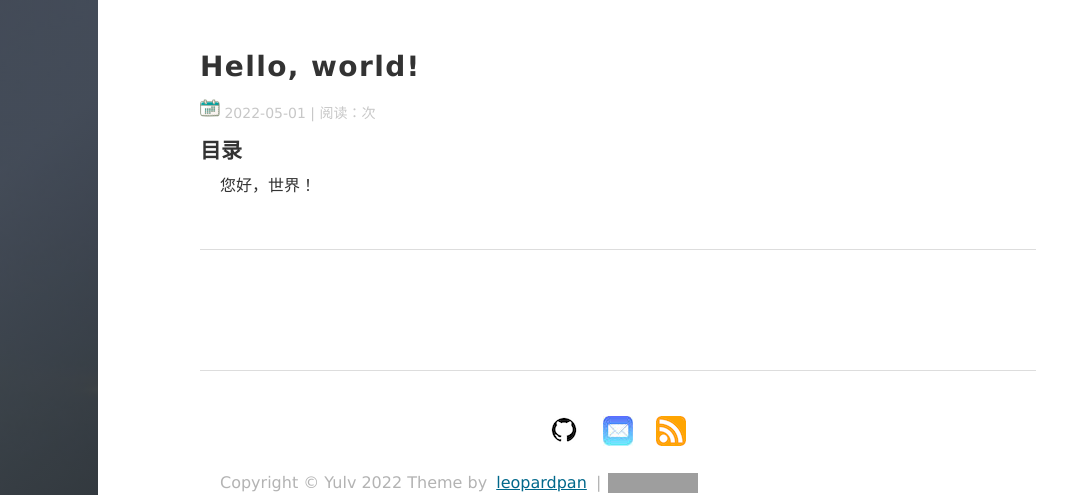
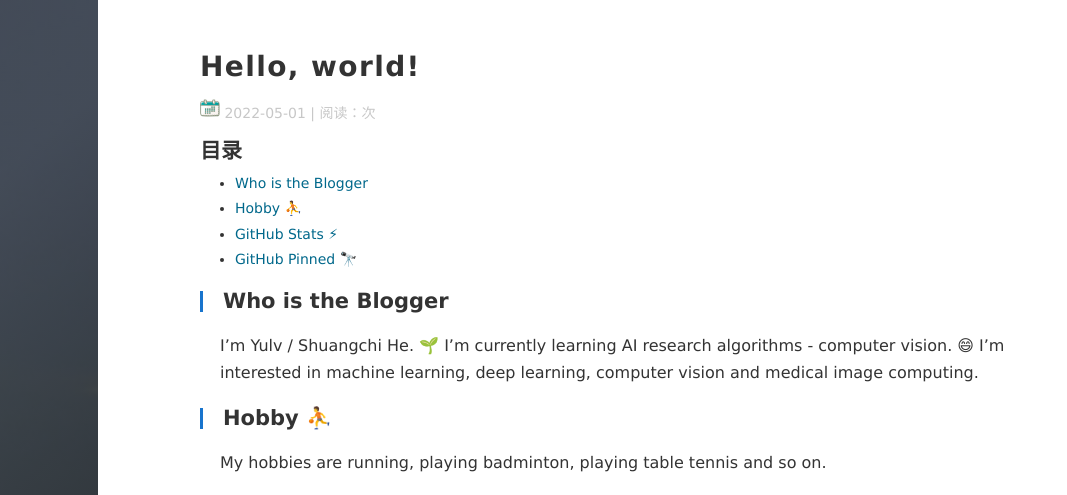
Before and after one commit to Yulv-git/Yulv-git.github.io, a Jekyll site: the page built from _posts/2022-05-01-Hello-World.md, in a window 1280 px wide and 1400 px high. Shown: the top 495 px of the window, without its empty margins (184-1251 px from the left). Built offline with Jekyll 4.4.1, drawn with Linux system fonts in a browser that asks for light colours; nearby versions of some CDN libraries; comment, search, counter and statistics services are not loaded; some of the changed text lies outside the part shown; grey boxes are pictures that could not be loaded.

```diff
--- a/_posts/2022-05-01-Hello-World.md
+++ b/_posts/2022-05-01-Hello-World.md
@@ -5,8 +5,34 @@ description: ""
 tags: 博客
 ---
 
-您好，世界！
+## Who is the Blogger
 
-<!-- ## PASS
+I'm Yulv / Shuangchi He.
+🌱 I'm currently learning AI research algorithms - computer vision.
+😄 I'm interested in machine learning, deep learning, computer vision and medical image computing.
 
-pass -->
+## Hobby ⛹
+
+My hobbies are running, playing badminton, playing table tennis and so on.
+
+## GitHub Stats ⚡
+
+<img src="https://github-readme-stats.vercel.app/api?username=Yulv-git&show_icons=true&include_all_commits=true&count_private=true&hide_border=true" />
+
+<img src="https://github-readme-stats.vercel.app/api/top-langs/?username=Yulv-git&show_icons=true&hide_border=true&layout=compact&langs_count=12" />
+
+## GitHub Pinned 🔭
+
+<img src="https://github-readme-stats.vercel.app/api/pin/?username=Yulv-git&repo=Awesome-Ultrasound-Standard-Plane-Detection" />
+
+<img src="https://github-readme-stats.vercel.app/api/pin/?username=Yulv-git&repo=Model_Inference_Deployment" />
+
+<img src="https://github-readme-stats.vercel.app/api/pin/?username=Yulv-git&repo=Campus_network_OM_WAL" />
+
+<img src="https://github-readme-stats.vercel.app/api/pin/?username=Yulv-git&repo=Correlation_and_Agreement_Analysis" />
+
+<img src="https://github-readme-stats.vercel.app/api/pin/?username=Yulv-git&repo=Search-for-Typos" />
+
+<img src="https://github-readme-stats.vercel.app/api/pin/?username=Yulv-git&repo=Master-Thesis-LaTeX-Template-of-SZU" />
+
+<img src="https://github-readme-stats.vercel.app/api/pin/?username=Yulv-git&repo=Jekyll-Pages" />
```
Also changed, not shown: about.md (+7 -3 lines), images/favicon.png.
